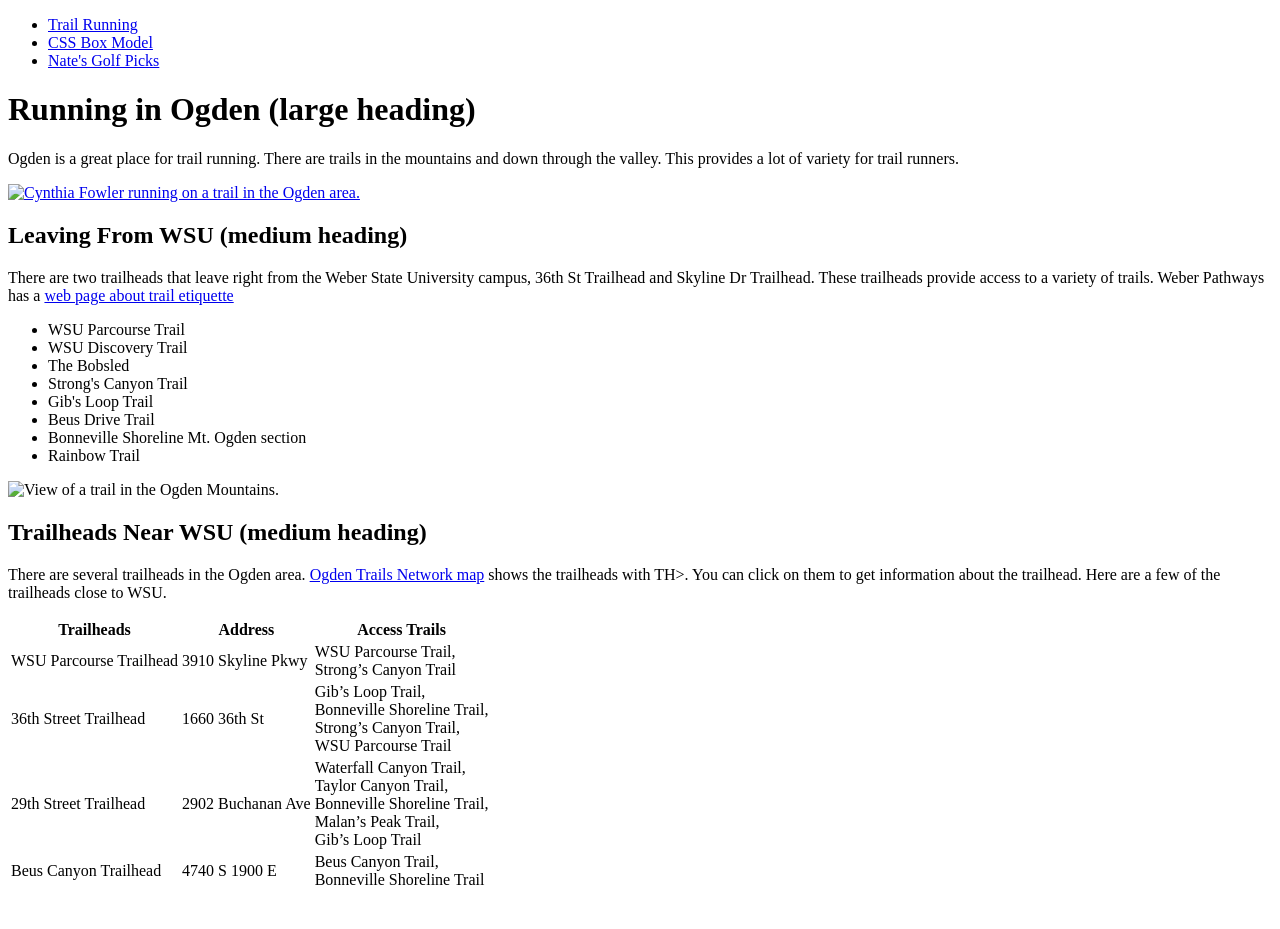
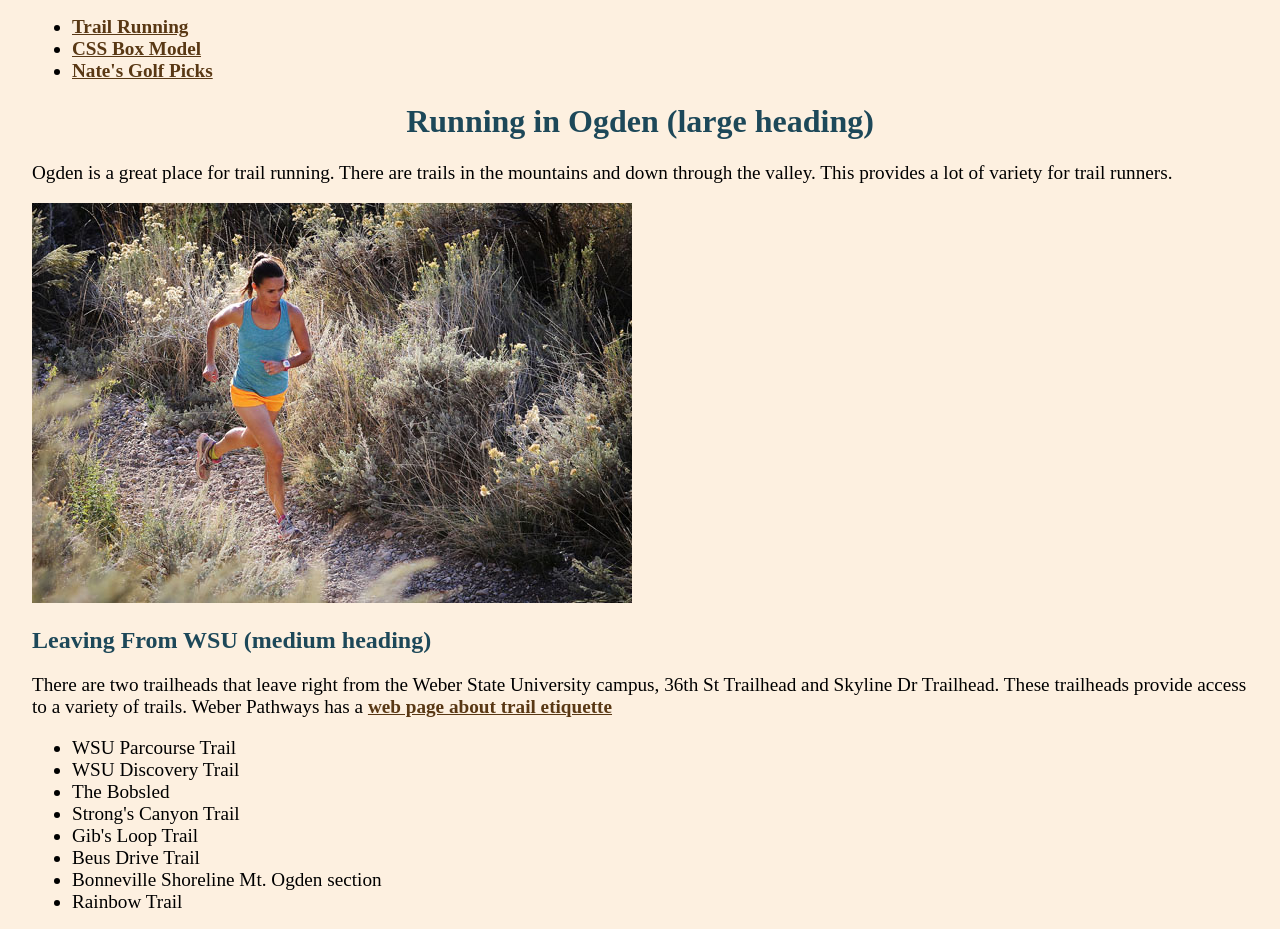
Before and after one commit to nathansorensen2/web_project, a plain HTML site: page running.html in a window 1280 px wide. Shown: the top 929 px of the page. Before the commit the page ends 900 px from the top, so only its background shows below. Drawn offline with Linux system fonts and the light colour scheme.

Commit message:
Add files via upload

```diff
--- /dev/null
+++ b/resources/box_model_style.css
@@ -0,0 +1,52 @@
+/*
+  white: #FFFFFF
+  accent1: #0F8A14
+  accent2: #8A0F85
+*/
+
+h1 {
+  color: #0F8A14;
+  text-align: center;
+}
+
+th,td {
+  border: #8A0F85 double thick;
+}
+
+table {
+  border-collapse: collapse;
+  margin-left: auto;
+  margin-right: auto;
+}
+
+a {
+  color: #0F8A14;
+  font-weight: bold;
+  text-decoration: none;
+}
+
+a:hover{
+  color: #8A0F85;
+}
+
+p.unique { background-color: #0F8A14;
+  text-decoration-color: #FFFFFF;
+  border: dotted #8A0F85 15px;
+  width: 350px;
+  padding: 48px 48px 48px 48px;
+  margin: auto;
+}
+
+div {background-color: #0F8A14;
+  width: 646;
+  padding: 50px 50px 50px 50px;
+  border-style: groove;
+  width: 100px;
+  border-color: #8A0F85;
+  margin: auto;
+}
+
+body {
+  padding: 150px;
+  font-size: larger;
+}
--- /dev/null
+++ b/resources/golf_picks_style.css
@@ -0,0 +1,54 @@
+/*
+    background color: #B4E6AC
+    header color: #695454
+    second color: #546969
+*/
+body {
+    background-color: #B4E6AC;
+    padding: 20px 20px 20px 20px;
+}
+h1 {
+    color: #695454;
+    text-align: center;
+    font-size: 100px;
+}
+
+table {
+    border-collapse: collapse;
+    margin-left: auto;
+    margin-right: auto;
+    border-color: #546969;
+}
+
+th,td {
+    border: solid 5px;
+    padding: 10px;
+}
+
+p.picture {
+    text-align: center;
+}
+
+p, table {
+    text-align: center;
+    font-size: larger;
+    border-color: #546969;
+}
+
+li {
+    font-size: larger;
+}
+
+h2,h3 {
+    color: #695454;
+    font-size: 50px;
+}
+
+
+div {background-color: #546969;
+    width: 800px;
+    padding: 50px 50px 50px 50px;
+    border-style: groove;
+    border-color: #695454;
+    margin: auto;
+  }
--- /dev/null
+++ b/resources/running_style.css
@@ -0,0 +1,60 @@
+/*
+    blue: #468BA6
+    orange: #F29A2E
+    light orange: #FDF0E0
+    darker blue: #1D4859
+    brown: #593814
+*/
+
+body {
+    background-color: #FDF0E0;
+    padding: 0 24px 36px 24px;
+}
+
+a {
+    color: #593814;
+    font-weight: bold;
+}
+
+a:hover{
+    color: #1D4859;
+}
+
+h1, h2 {
+    color: #1D4859;
+}
+
+h1{
+    text-align: center;
+}
+
+p.picture {
+    text-align: center;
+}
+
+p, li, table{
+    font-size: 1.2em;
+}
+
+th,td {
+/*    border-color: #468BA6;
+    border-style: solid;
+    border-width: 3px;*/
+    border: #468BA6 solid 3px;
+    padding: 8px;
+}
+
+table {
+    border-collapse: collapse;
+    margin-left: auto;
+    margin-right: auto;
+}
+
+
+
+
+/*
+block display
+specified width
+left and right margins must be equal - set both to auto
+*/
--- a/running.html
+++ b/running.html
@@ -1,7 +1,8 @@
 <!doctype html>
 <html lang="en-US">
 
-<link rel="Stylesheet" href="resources/running_style.css", type="text/css">
+<link rel="Stylesheet" href="resources/running_style.css" type="text/css">
+
 <meta charset="UTF-8">
 
 <title>Trail Running</title>
```
Also changed, not shown: resources/border.jpg (added), resources/box_model.png (added), resources/eagle_mountain.jpg (added), resources/runner.jpg (added), resources/skyway.jpg (added), resources/view.jpg (added).
